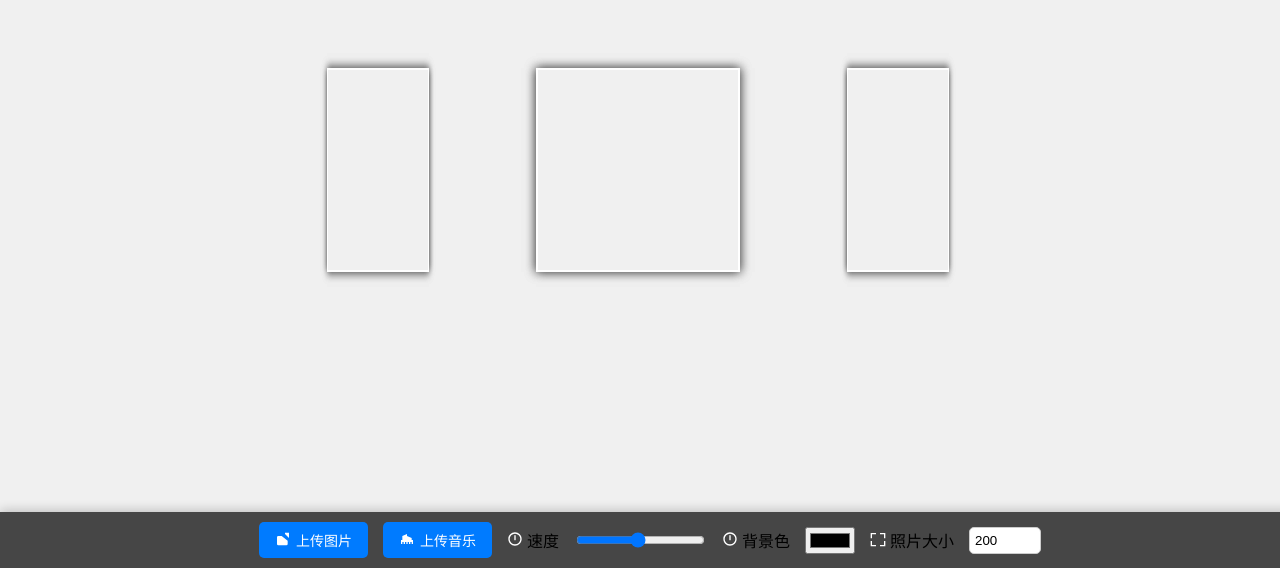
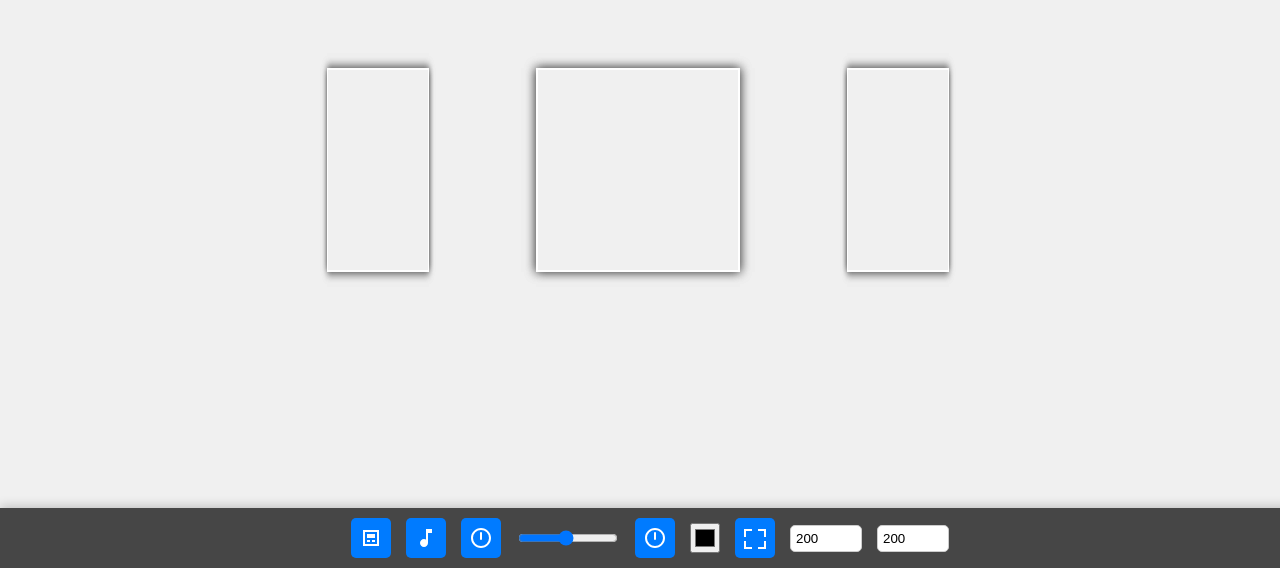
Before and after one commit to zhannaedu/interactive_media_arts, a plain HTML site: page index.html in a window 1280 px wide. Shown: the part 232-800 px from the top of the page. Drawn offline with Linux system fonts and the light colour scheme.

Commit message:
Update index.html

```diff
--- a/index.html
+++ b/index.html
@@ -88,7 +88,7 @@
 
         /* 工具栏按钮样式 */
         .toolbar button {
-            padding: 8px 16px;
+            padding: 8px;
             background-color: #007bff;
             color: white;
             border: none;
@@ -96,7 +96,7 @@
             border-radius: 5px;
             display: flex;
             align-items: center;
-            gap: 5px;
+            justify-content: center;
             font-size: 14px;
         }
 
@@ -111,12 +111,12 @@
 
         /* 图标样式 */
         .icon {
-            width: 16px;
-            height: 16px;
+            width: 24px;
+            height: 24px;
             fill: white;
         }
 
-        /* 调整照片大小输入框样式 */
+        /* 输入框样式 */
         .size-input {
             width: 60px;
             padding: 5px;
@@ -141,47 +141,43 @@
         <!-- 上传图片 -->
         <button onclick="document.getElementById('image-input').click()">
             <svg class="icon" viewBox="0 0 24 24">
-                <path d="M19 13v5a2 2 0 0 1-2 2H5a2 2 0 0 1-2-2V8a2 2 0 0 1 2-2h5m5-3h6v6m-6-6l6 6m-6-6V1h6v6m-6 3h6m-6 3h6m-6 3h6"/>
+                <path d="M4 4h16v16H4V4zm2 2v12h12V6H6zm2 2h8v4H8V8zm0 6h3v2H8v-2zm5 0h3v2h-3v-2zm-5 4h8v2H8v-2z"/>
             </svg>
-            上传图片
         </button>
         <input type="file" id="image-input" accept="image/*" multiple class="hidden-input">
 
         <!-- 上传背景音乐 -->
         <button onclick="document.getElementById('music-input').click()">
             <svg class="icon" viewBox="0 0 24 24">
-                <path d="M3 18v-6h2v6H3zm4 0v-6h2v6H7zm4 0v-6h2v6h-2zm4 0v-6h2v6h-2zm4 0v-6h2v6h-2zM5 12V6l7-3v3l7 3v6H5z"/>
+                <path d="M12 3v10.55c-.59-.34-1.27-.55-2-.55-2.21 0-4 1.79-4 4s1.79 4 4 4 4-1.79 4-4V7h4V3h-6z"/>
             </svg>
-            上传音乐
         </button>
         <input type="file" id="music-input" accept="audio/*" class="hidden-input">
 
         <!-- 调整旋转速度 -->
-        <label for="speed">
+        <button>
             <svg class="icon" viewBox="0 0 24 24">
                 <path d="M12 2c5.523 0 10 4.477 10 10s-4.477 10-10 10S2 17.523 2 12 6.477 2 12 2zm0 2a8 8 0 1 0 0 16 8 8 0 0 0 0-16zm0 2a1 1 0 0 1 1 1v6a1 1 0 0 1-2 0V7a1 1 0 0 1 1-1z"/>
             </svg>
-            速度
-        </label>
-        <input type="range" id="speed" min="1" max="20" value="10" oninput="changeSpeed(this.value)">
+        </button>
+        <input type="range" id="speed" min="1" max="20" value="10" oninput="changeSpeed(this.value)" style="width: 100px;">
 
         <!-- 设置背景色 -->
-        <label for="bg-color">
+        <button>
             <svg class="icon" viewBox="0 0 24 24">
                 <path d="M12 2c5.523 0 10 4.477 10 10s-4.477 10-10 10S2 17.523 2 12 6.477 2 12 2zm0 2a8 8 0 1 0 0 16 8 8 0 0 0 0-16zm0 2a1 1 0 0 1 1 1v6a1 1 0 0 1-2 0V7a1 1 0 0 1 1-1z"/>
             </svg>
-            背景色
-        </label>
-        <input type="color" id="bg-color" onchange="changeBackgroundColor(this.value)">
+        </button>
+        <input type="color" id="bg-color" onchange="changeBackgroundColor(this.value)" style="width: 30px; height: 30px;">
 
-        <!-- 调整照片大小 -->
-        <label for="size-input">
+        <!-- 调整图片长度和宽度 -->
+        <button>
             <svg class="icon" viewBox="0 0 24 24">
                 <path d="M21 3h-6v2h6v6h2V3h-2zm0 18h-6v2h8v-8h-2v6zM3 3h6v2H3v6H1V3h2zm0 18h6v2H1v-8h2v6z"/>
             </svg>
-            照片大小
-        </label>
-        <input type="number" id="size-input" class="size-input" min="100" max="500" value="200" oninput="changePhotoSize(this.value)">
+        </button>
+        <input type="number" id="width-input" class="size-input" min="100" max="500" value="200" placeholder="宽度" oninput="changePhotoSize()">
+        <input type="number" id="height-input" class="size-input" min="100" max="500" value="200" placeholder="高度" oninput="changePhotoSize()">
     </div>
 
     <script>
@@ -190,7 +186,8 @@
         const musicInput = document.getElementById('music-input');
         const photos = document.querySelectorAll('.photo');
         const album = document.querySelector('.album');
-        const sizeInput = document.getElementById('size-input');
+        const widthInput = document.getElementById('width-input');
+        const heightInput = document.getElementById('height-input');
         let audioElement = null;
 
         // 监听图片上传事件
@@ -232,7 +229,8 @@
 
         // 调整旋转速度
         function changeSpeed(speed) {
-            album.style.animationDuration = `${speed}s`;
+            // 将滑杆值转换为动画持续时间，滑杆值越小，持续时间越长（速度越慢）
+            album.style.animationDuration = `${21 - speed}s`;
         }
 
         // 设置背景色
@@ -240,13 +238,24 @@
             document.body.style.backgroundColor = color;
         }
 
-        // 调整照片大小
-        function changePhotoSize(size) {
+        // 调整图片大小
+        function changePhotoSize() {
+            const width = widthInput.value;
+            const height = heightInput.value;
             photos.forEach(photo => {
-                photo.style.width = `${size}px`;
-                photo.style.height = `${size}px`;
+                photo.style.width = `${width}px`;
+                photo.style.height = `${height}px`;
             });
         }
+
+        // 鼠标悬停时停止旋转，离开时继续旋转
+        album.addEventListener('mouseenter', () => {
+            album.style.animationPlayState = 'paused';
+        });
+
+        album.addEventListener('mouseleave', () => {
+            album.style.animationPlayState = 'running';
+        });
     </script>
 </body>
 </html>
```
